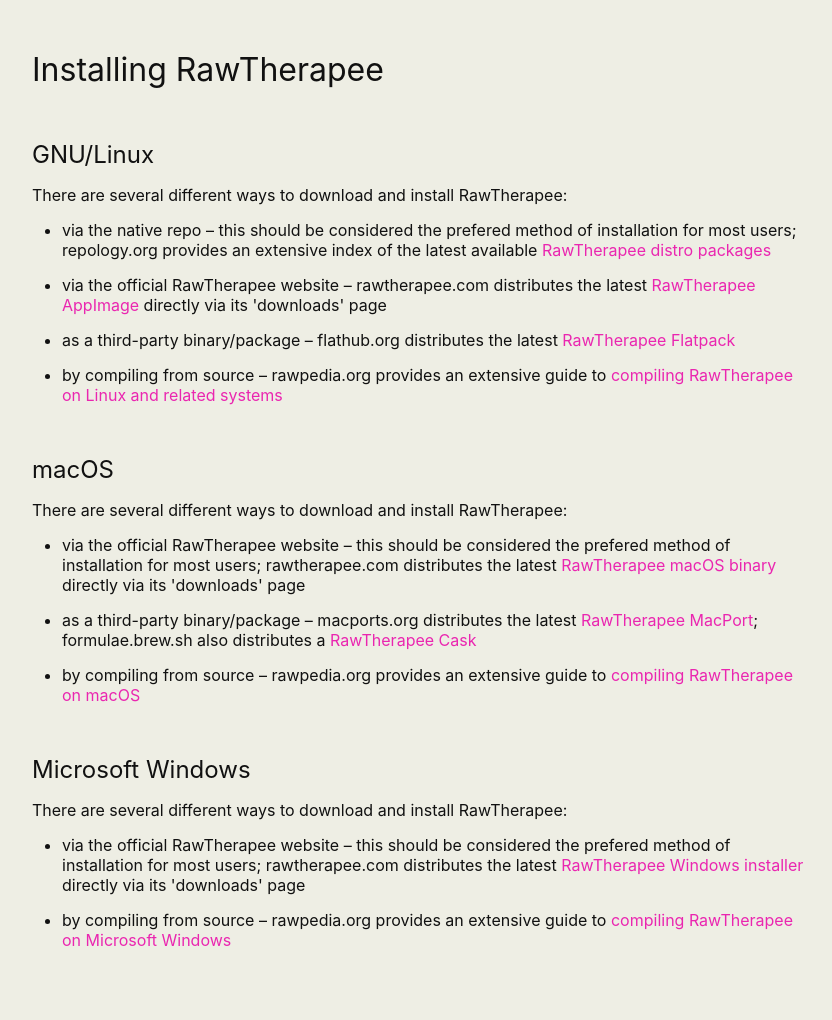
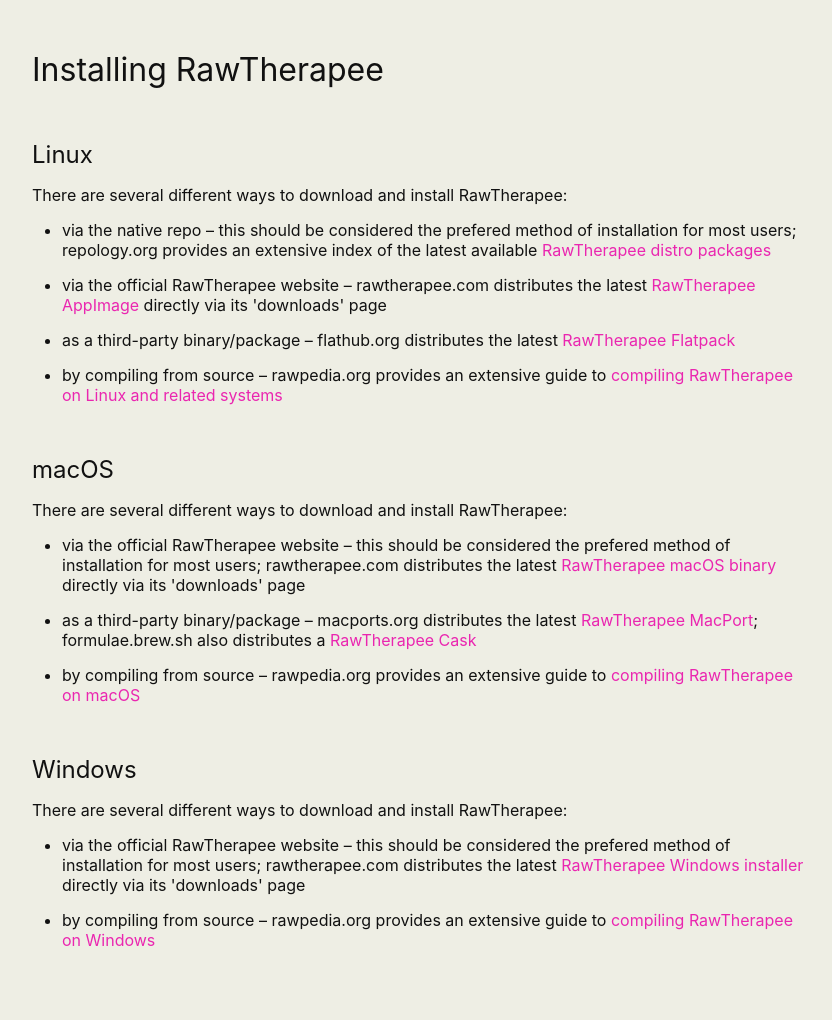
Before and after one commit to martbetz/martbetz.github.io, a Jekyll site: the page built from WIP/rtinstal.html, in a window 1280 px wide. Shown: the whole page, without its empty margins (218-1050 px from the left). Built offline with Jekyll 4.4.1, drawn with Linux system fonts in a browser that asks for light colours.

Commit message:
Update rtinstal.html

```diff
--- a/WIP/rtinstal.html
+++ b/WIP/rtinstal.html
@@ -17,7 +17,7 @@
    </p>
    <p style="margin-top: 50px;">
       <h2>
-      GNU/Linux
+      Linux
       </h2>
 </p>
          There are several different ways to download and install RawTherapee:
@@ -76,7 +76,7 @@
 <div id="windows">
    <p style="margin-top: 50px;">
       <h2>
-      Microsoft Windows
+      Windows
       </h2>
          <p>
          There are several different ways to download and install RawTherapee:
@@ -88,7 +88,7 @@
  </ul>
           <ul>
             <li>
-               by compiling from source  – rawpedia.org provides an extensive guide to <a href="https://rawpedia.rawtherapee.com/Windows">compiling RawTherapee on Microsoft Windows</a>
+               by compiling from source  – rawpedia.org provides an extensive guide to <a href="https://rawpedia.rawtherapee.com/Windows">compiling RawTherapee on Windows</a>
              </li>
           </ul>
 </div>
```
